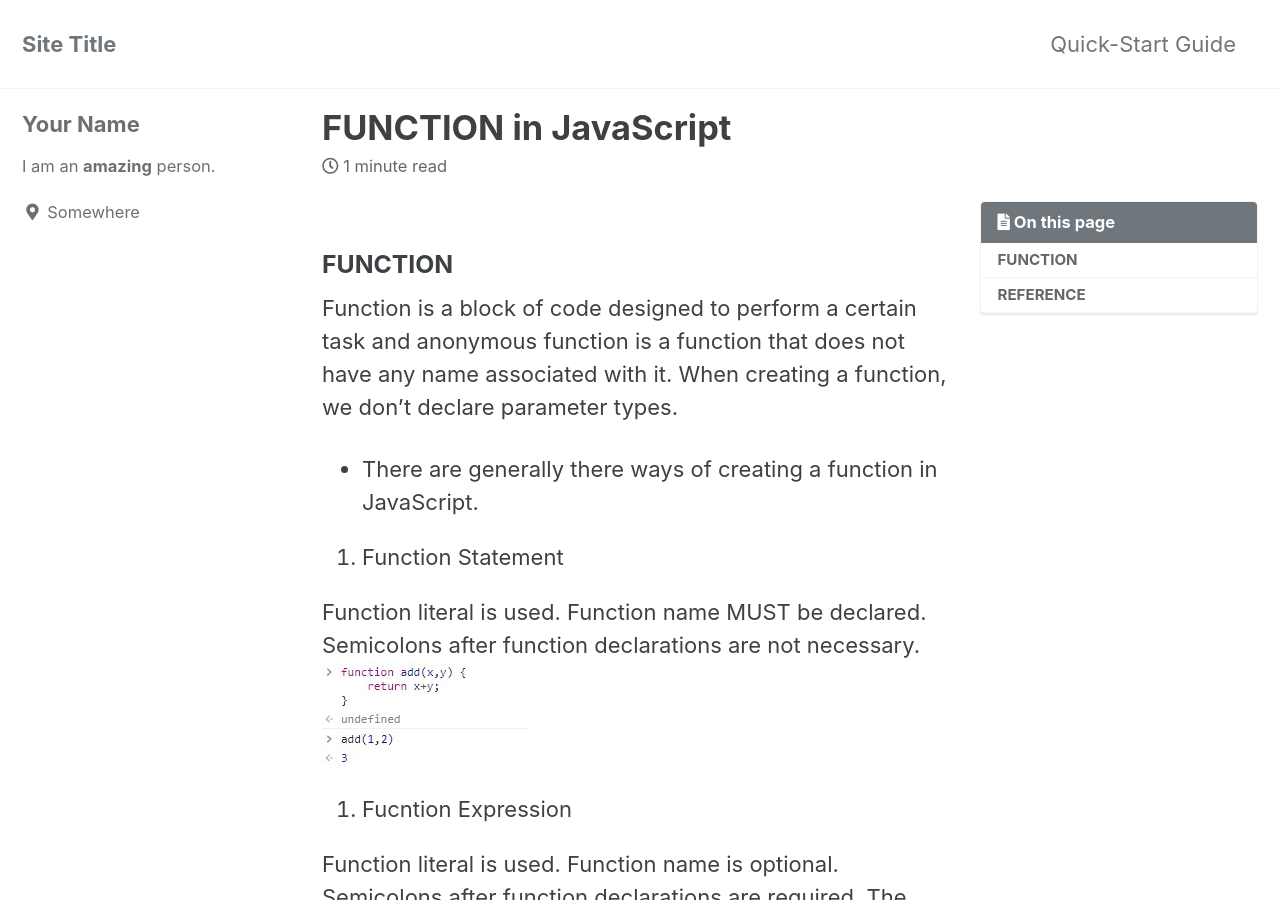
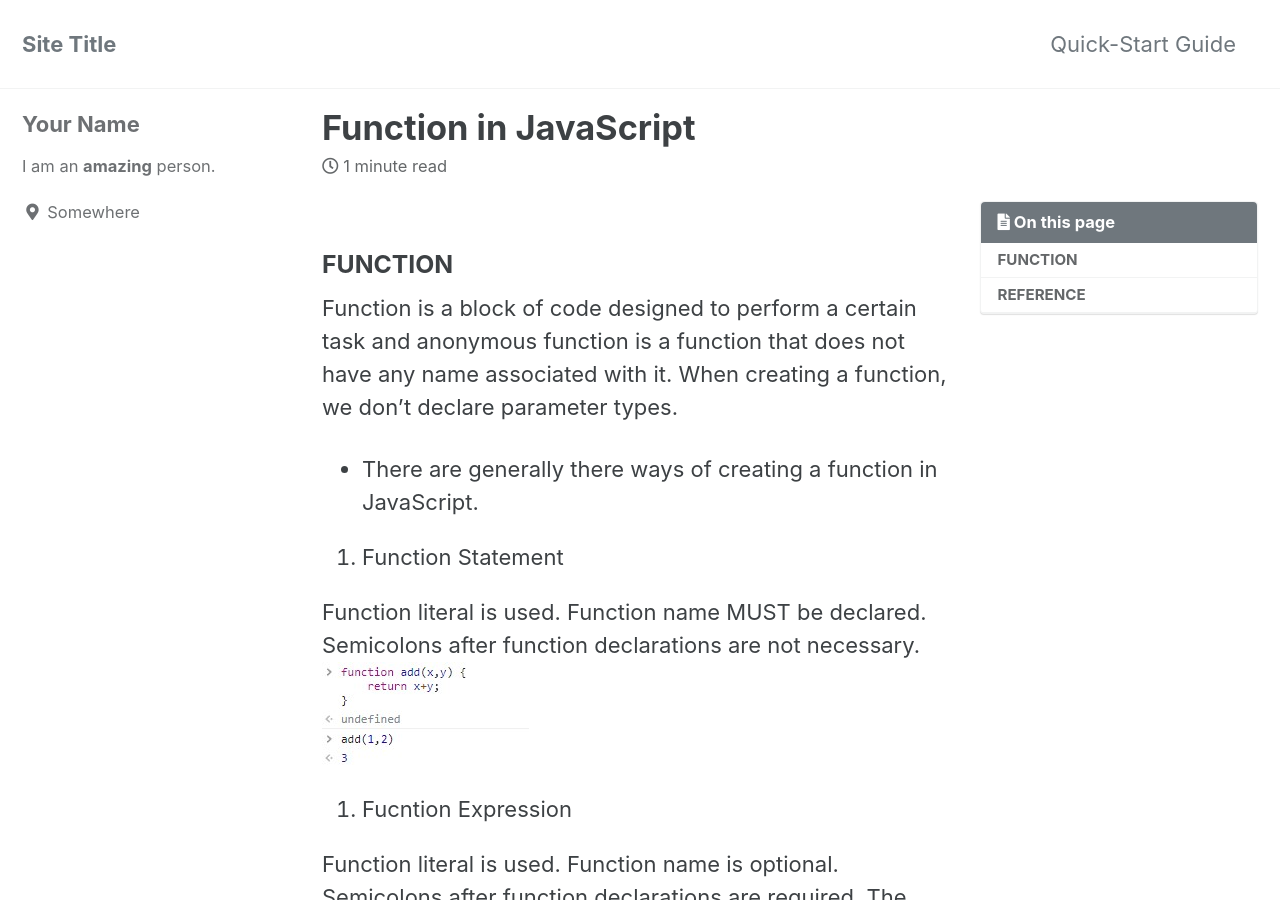
Before and after one commit to redshrimp0310/redshrimp0310.github.io, a Jekyll site: the page built from _posts/2021-12-22-JavaScript.md, in a window 1280 px wide and 900 px high. Built offline with Jekyll 4.4.1, drawn with Linux system fonts in a browser that asks for light colours; cached includes are drawn as plain includes.

```diff
--- a/_posts/2021-12-22-JavaScript.md
+++ b/_posts/2021-12-22-JavaScript.md
@@ -1,6 +1,6 @@
 ---
-title:  "FUNCTION in JavaScript"
-excerpt: "Basics of FUNCTION in JavaScript"
+title:  "Function in JavaScript"
+excerpt: "Basics of function in JavaScript"
 
 categories:
   - JavaScript
```
